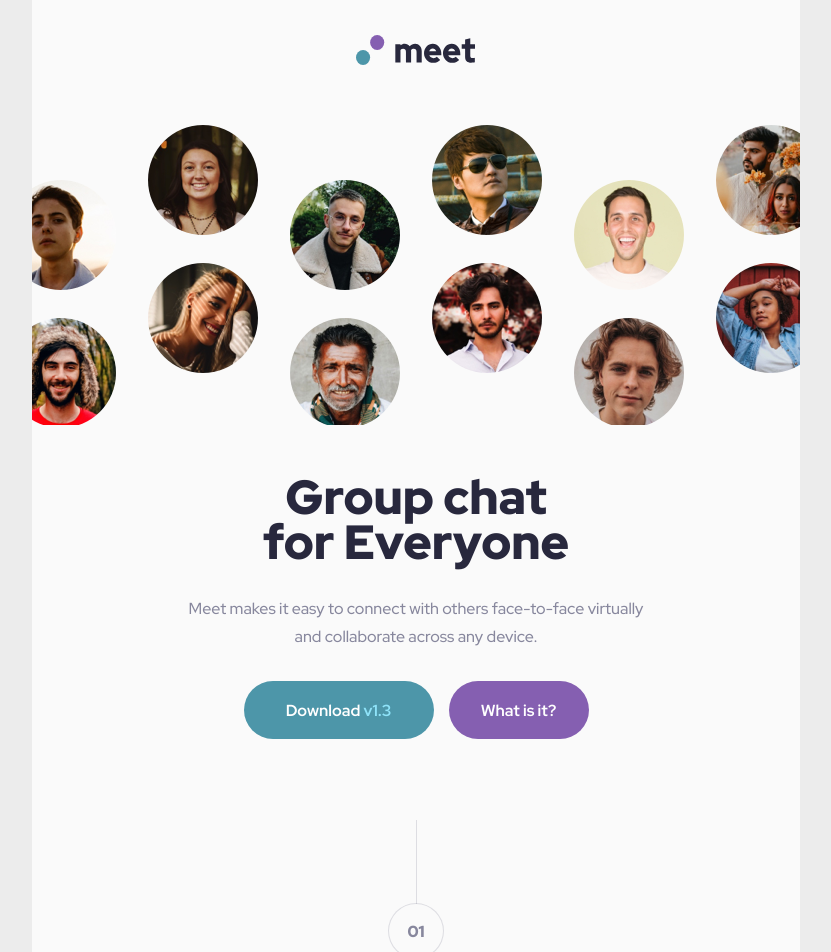
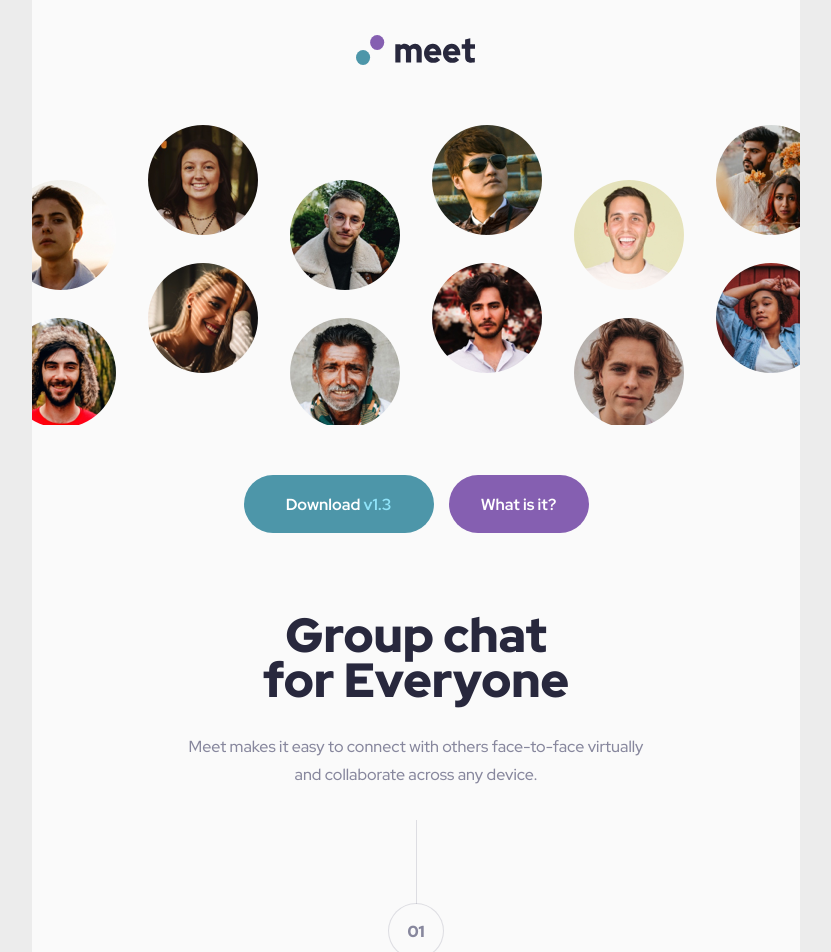
Before and after one commit to myrteza-labi/landing-page-junior, a React (Create React App) app: page / in a window 1280 px wide. Shown: the top 952 px of the page, without its empty margins (224-1055 px from the left). Built offline with nearby package versions, Linux system fonts and the light colour scheme.

Commit message:
:style: create the architecture to display the header components properly

```diff
--- a/src/App.css
+++ b/src/App.css
@@ -12,6 +12,19 @@
     align-items: center;
 }
 
+.header {
+    display: flex;
+    flex-direction: column;
+    justify-content: center;
+    align-items: center;
+}
+.btnAndTextContainer {
+    display: flex;
+    flex-direction: column;
+    justify-content: center;
+    align-items: center;
+}
+
 /* Tablette */
 @media screen and (min-width: 769px){
     .buttonContainer {
--- a/src/App.js
+++ b/src/App.js
@@ -21,18 +21,25 @@ function App() {
   return (
     <div className="App">
       <LandingPage>
+
+
           <Icon/>
-        <Banner/>
-        <TextIntroduction/>
-
+          <header className="header">
+            <Banner className="BannerLeft"/>
+            <Banner className="BannerRight"/>
+            <div className="btnAndTextContainer" >
               <div className="buttonContainer" >
                 <Button id={"btn1"} className={"Button btn1"} version={<span> v1.3</span>}>
                   Download
                 </Button>
+
                 <Button id={"btn2"}className={"Button btn2"}>
                   What is it?
                 </Button>
               </div>
+              <TextIntroduction/>
+            </div>
+          </header>
 
         <Bookmark id={"bookmark1"}number={"01"} />
         <Galery>
--- a/src/components/Banner.css
+++ b/src/components/Banner.css
@@ -1,4 +1,4 @@
-.Banner {
+.BannerLeft {
     background-image: url("../images/tablet/image-hero.png");
     background-size: cover;
     width: 414px;
@@ -10,7 +10,7 @@
 
 /* Tablette */
 @media screen and (min-width: 769px){
-    .Banner {
+    .BannerLeft {
         background-image: url("../images/tablet/image-hero.png");
         width: 820px;
         height: 300px;
--- a/src/components/Banner.js
+++ b/src/components/Banner.js
@@ -3,7 +3,7 @@ import './Banner.css';
 
 function Banner(props){
     return(
-        <div className="Banner" >
+        <div className={props.className} >
 
         </div>
 
```
Lines whose indentation alone changed are shown as unchanged.
